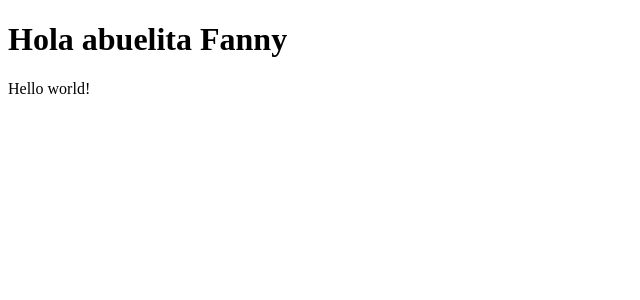
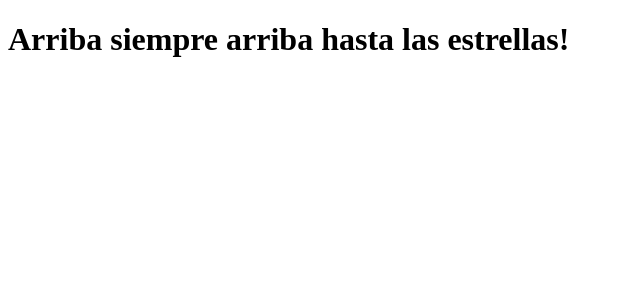
Before and after one commit to profesor-aron/reactjs-typescript, a React app: page / in a window 1280 px wide. Shown: the top 300 px of the page, without its empty margins (0-640 px from the left). Built offline with nearby package versions, Linux system fonts and the light colour scheme.

Commit message:
A simple React JS & Typescript project configuratio

```diff
--- a/app.tsx
+++ /dev/null
@@ -1,30 +0,0 @@
-document.write('welcome to my app');
-console.log('app loaded');
-
-import React, { Component } from 'react'
-import { render } from 'react-dom'
-
-class App extends Component {
-  render() {
-    return (
-      <div>
-        <h1>Hola abuelita Fanny</h1>
-        <p>Hello world!</p>
-      </div>
-    )
-  }
-}
-
-render(<App />, document.getElementById('app'))
-
-/*
-const App = () => {
-  return (
-    <div>
-      <p>Hello world!</p>
-    </div>
-  )
-}
-
-ReactDOM.render(<App />, document.getElementById('app'))
-*/
--- a/index.html
+++ b/index.html
@@ -2,7 +2,7 @@
 <html lang="en">
   <head>
     <meta charset="UTF-8">
-    <title>My Typescript App</title>
+    <title>My React JS + Typescript App</title>
   </head>
   <body>
     <div id="app"></div>
--- a/src/index.tsx
+++ b/src/index.tsx
@@ -1,12 +1,14 @@
-import React from 'react'
-import ReactDOM from 'react-dom'
+import React, { Component } from 'react'
+import { render } from 'react-dom'
 
-const App = () => {
-  return (
-    <div>
-      <p>Hello world!</p>
-    </div>
-  )
+class App extends Component {
+  render() {
+    return (
+      <div>
+        <h1>Arriba siempre arriba hasta las estrellas!</h1>
+      </div>
+    )
+  }
 }
 
-ReactDOM.render(<App />, document.getElementById('app'))
+render(<App />, document.getElementById('app'))
--- a/test.js
+++ /dev/null
@@ -1 +0,0 @@
-// test
--- a/test2.js
+++ /dev/null
@@ -1 +0,0 @@
-// test2
--- a/webpack.config.js
+++ b/webpack.config.js
@@ -1,8 +1,7 @@
 const webpack = require('webpack')
-const path = require('path')
 
 module.exports = {
-  entry: "./app.tsx",
+  entry: "./src/index.tsx",
   output: {
     filename: "dist/bundle.js"
   },
@@ -24,72 +23,3 @@ module.exports = {
     })
   ]
 }
-
-/*
-,
-  externals: {
-    "react": "React",
-    "react-dom": "ReactDOM"
-  }
-*/
-
-/*
-module.exports = {
-  entry: "./app.jsx",
-  output: {
-    filename: "dist/bundle.js"
-  },
-  resolve: {
-    // Look for modules in .ts(x) files first, then .js
-    extensions: ['.js', '.jsx']
-  },
-  module: {
-    loaders: [
-      // .ts(x) files should first pass through the Typescript loader, and then through babel
-      { test: /\.jsx?$/, loaders: ['babel-loader'] }
-    ]
-  }
-}
-*/
-
-/*
-module.exports = {
-  // put sourcemaps inline
-  devtool: 'eval',
-
-  // entry point of our application, within the `src` directory (which we add to resolve.modules below):
-  entry: [
-    'index.tsx'
-  ],
-
-  // configure the output directory and publicPath for the devServer
-  output: {
-    filename: 'app.js',
-    publicPath: 'dist',
-    path: path.resolve('dist')
-  },
-
-  // configure the dev server to run
-  devServer: {
-    port: 3000,
-    historyApiFallback: true,
-    inline: true,
-  },
-
-  // tell Webpack to load TypeScript files
-  resolve: {
-    // Look for modules in .ts(x) files first, then .js
-    extensions: ['.ts', '.tsx', '.js'],
-
-    // add 'src' to the modules, so that when you import files you can do so with 'src' as the relative route
-    modules: ['src', 'node_modules'],
-  },
-
-  module: {
-    loaders: [
-      // .ts(x) files should first pass through the Typescript loader, and then through babel
-      { test: /\.tsx?$/, loaders: ['babel-loader', 'ts-loader'], include: path.resolve('src') }
-    ]
-  },
-}
-*/
```
Also changed, not shown: package.json (+9 -9 lines), tsconfig.json (+13 -4 lines), .babelrc, test3.js (deleted), 1 other file (tests, documents, lock files or other folders).
